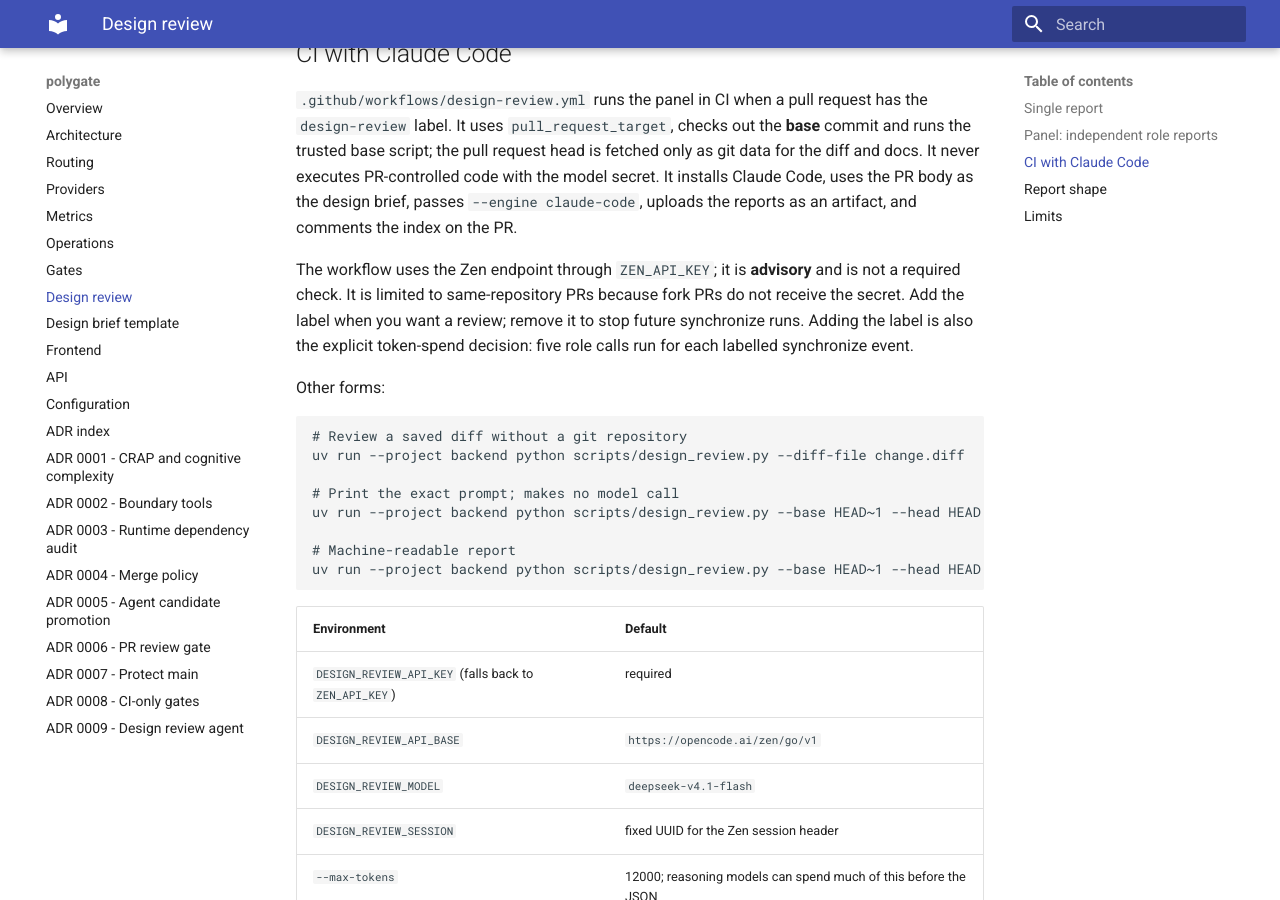
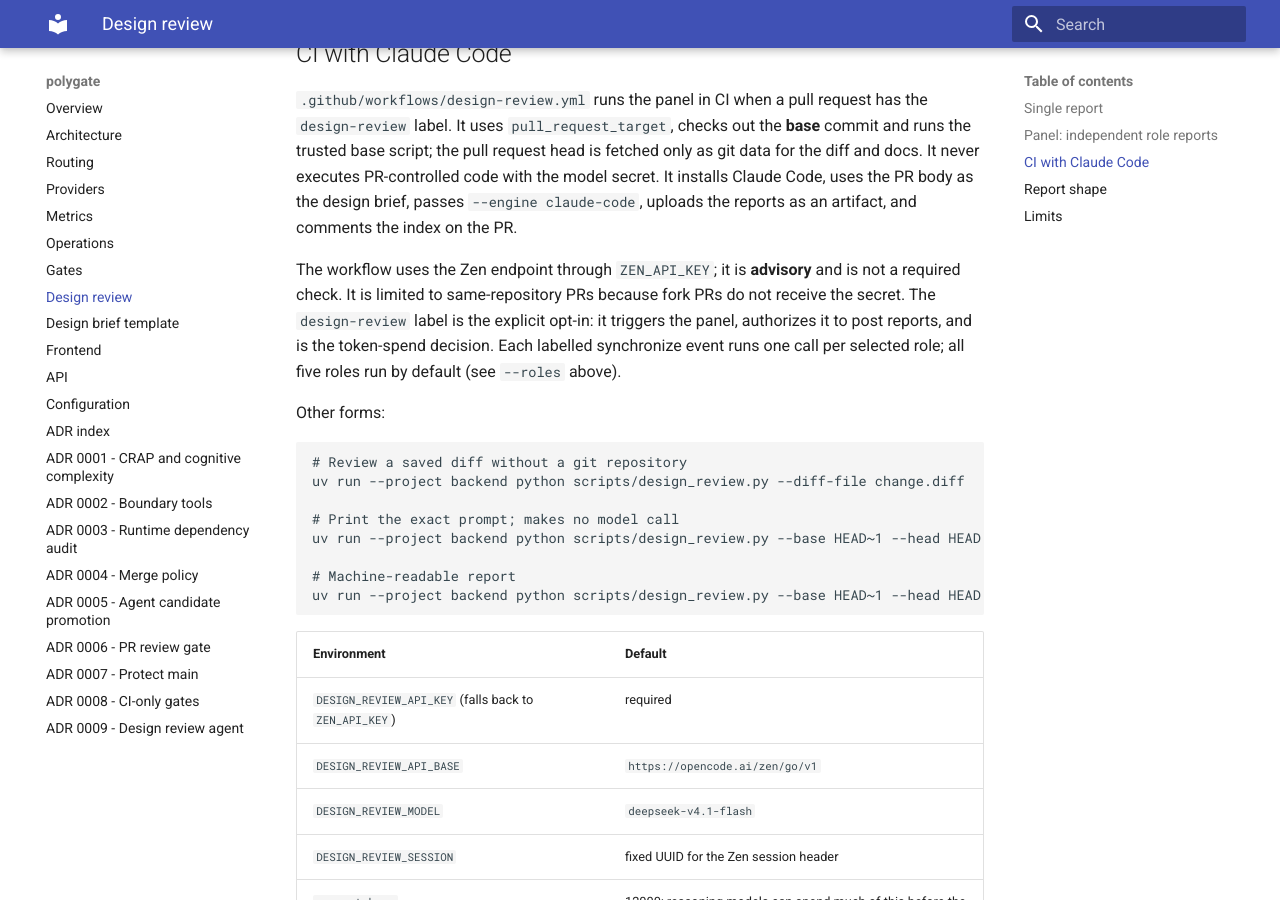
Before and after one commit to Zephyr236/polygate, an MkDocs documentation site: the page built from docs/design-review.md, in a window 1280 px wide and 900 px high, scrolled down 1175 px. Built offline with MkDocs 1.6.1 and Material for MkDocs 9.7.7, drawn with Linux system fonts in a browser that asks for light colours.

Commit message:
docs: describe the design review label precisely
Co-Authored-By: Claude Code <noreply@anthropic.com>

```diff
--- a/docs/design-review.md
+++ b/docs/design-review.md
@@ -58,9 +58,10 @@ as the design brief, passes `--engine claude-code`, uploads the reports as an ar
 comments the index on the PR.
 
 The workflow uses the Zen endpoint through `ZEN_API_KEY`; it is **advisory** and is not a required
-check. It is limited to same-repository PRs because fork PRs do not receive the secret. Add the label
-when you want a review; remove it to stop future synchronize runs. Adding the label is also the
-explicit token-spend decision: five role calls run for each labelled synchronize event.
+check. It is limited to same-repository PRs because fork PRs do not receive the secret. The
+`design-review` label is the explicit opt-in: it triggers the panel, authorizes it to post reports,
+and is the token-spend decision. Each labelled synchronize event runs one call per selected role;
+all five roles run by default (see `--roles` above).
 
 Other forms:
 
```
